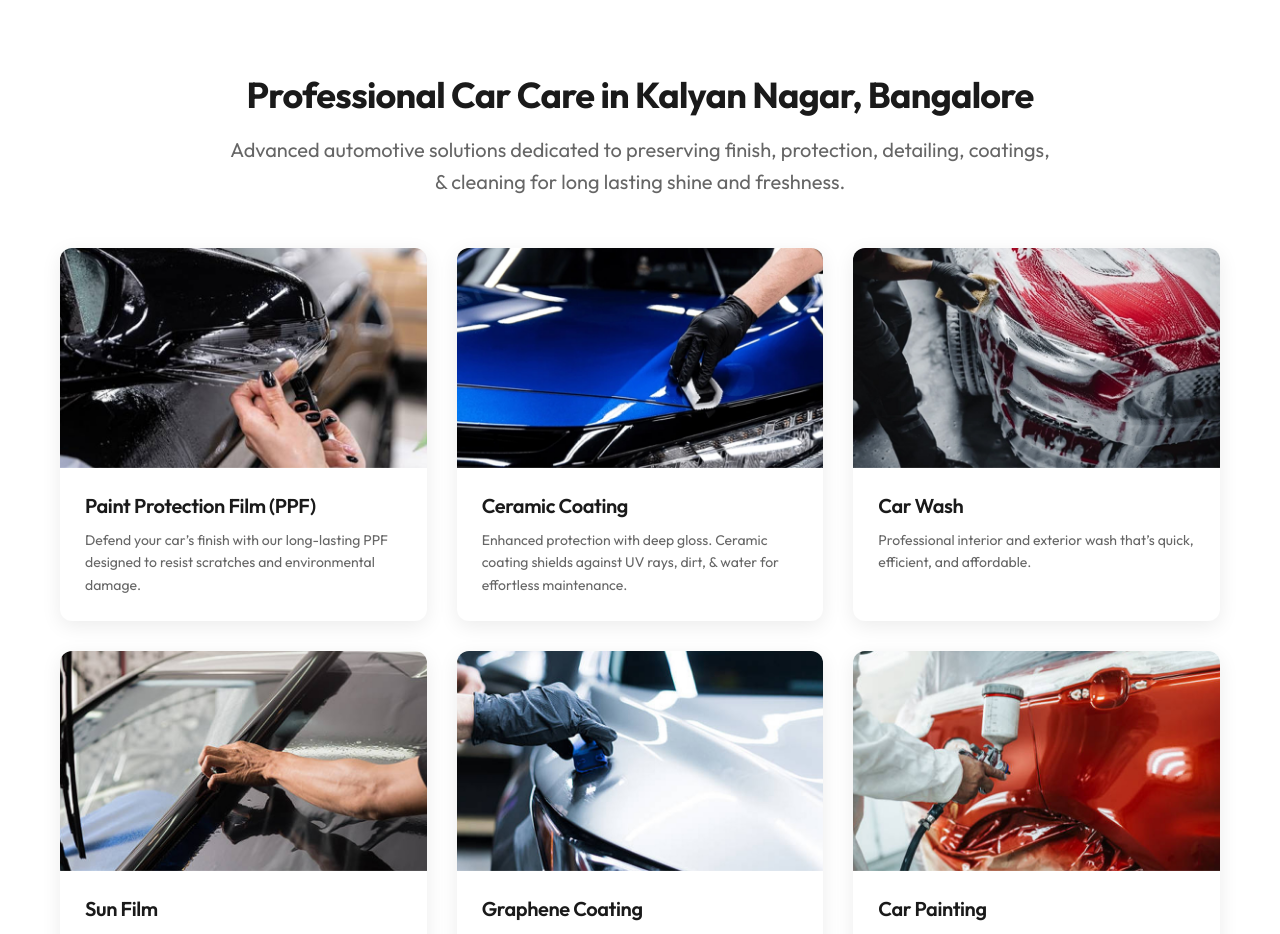
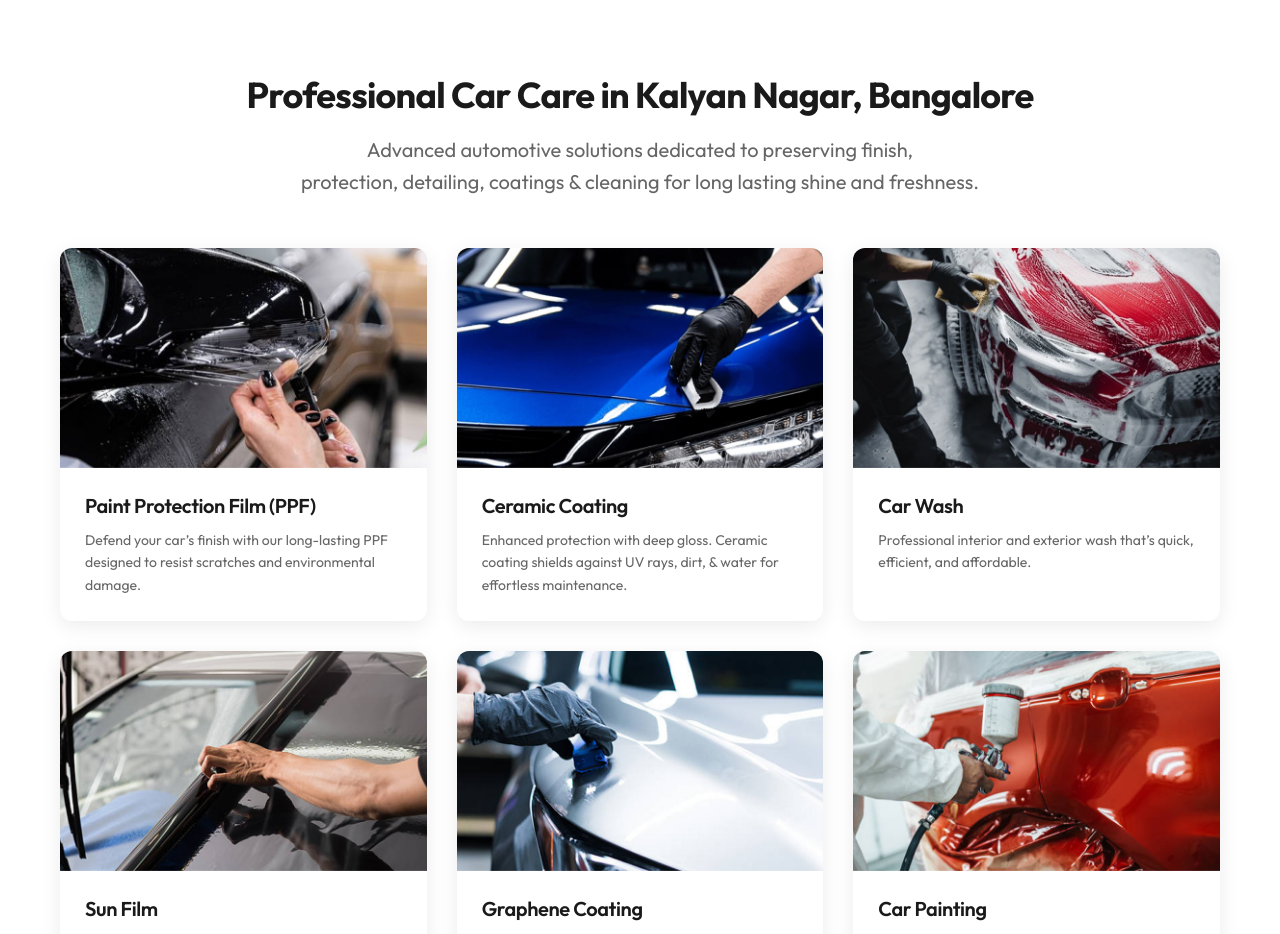
Before and after one commit to karthika220/Detailing-mafia-Kalyan-Nagar, a plain HTML site: page index.html in a window 1280 px wide. Shown: the part 880-1814 px from the top of the page. Drawn offline with Linux system fonts and the light colour scheme.

Commit message:
Final commit

```diff
--- a/index.html
+++ b/index.html
@@ -60,7 +60,8 @@ Handled by experienced specialists in TDM Kalyan Nagar</p>
     <section class="services">
         <div class="container">
             <h2>Professional Car Care in Kalyan Nagar, Bangalore</h2>
-            <p class="section-subtitle">Advanced automotive solutions dedicated to preserving finish, protection, detailing, coatings, <br>& cleaning for long lasting shine and freshness.</p>
+            <p class="section-subtitle">Advanced automotive solutions dedicated to preserving finish,<br>
+                 protection, detailing, coatings & cleaning for long lasting shine and freshness.</p>
 
             <div class="services-grid">
                 <div class="service-card">
```
